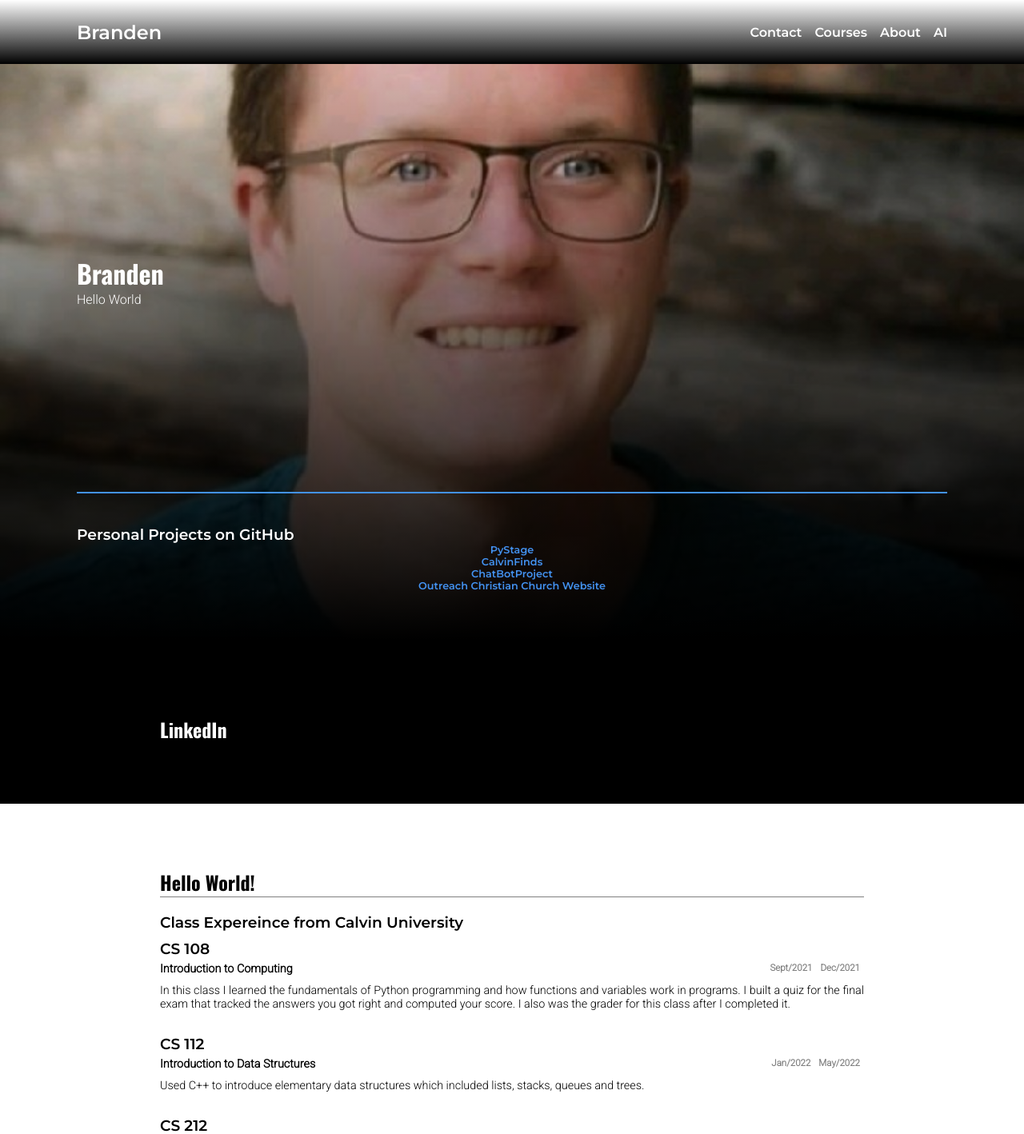
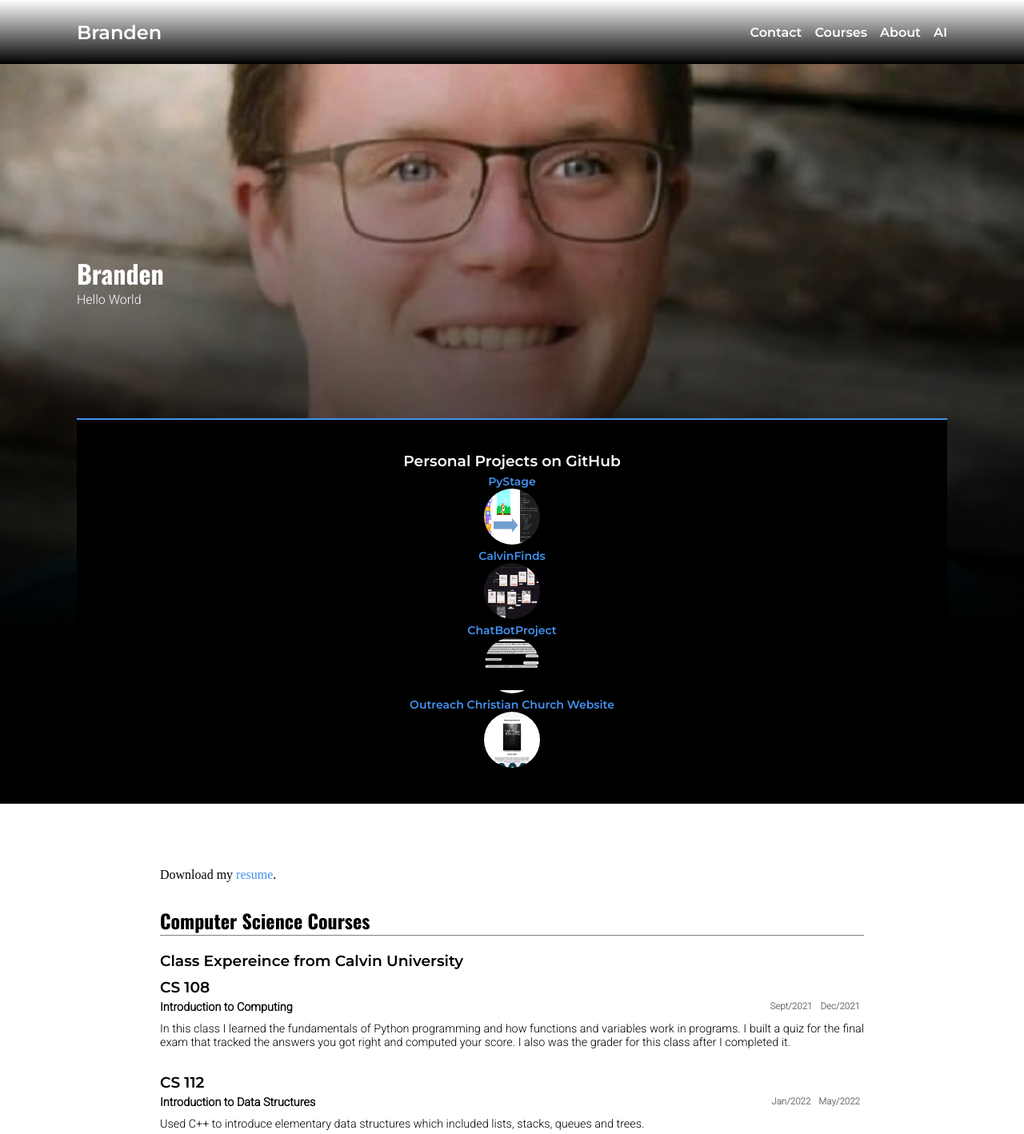
Before and after one commit to brandenHusted/PersonalWebsite, a PHP site: page / in a window 1280 px wide. Shown: the top 1418 px of the page at 80% size. Run offline with PHP 8.4, Linux system fonts and the light colour scheme.

Commit message:
added resume support and changed ui for projects

```diff
--- a/index.html
+++ b/index.html
@@ -14,10 +14,10 @@
     <link rel="stylesheet" href="styles/footer.css">
     <link rel="stylesheet" href="styles/index.css">
     <script type="text/javascript" src='styles/footer.js'></script>
-
     <link rel="stylesheet" href="https://cdnjs.cloudflare.com/ajax/libs/font-awesome/4.7.0/css/font-awesome.min.css">
     <link href="https://fonts.googleapis.com/css2?family=Montserrat:wght@600&family=Oswald:wght@700&family=Roboto:wght@300&display=swap" rel="stylesheet">
     <link rel="shortcut icon" href="images/cyber-attack.gif" type="image/x-icon">
+    <link rel="shortcut icon" href="images/pystage.png" type="image/x-icon">
 </head>
 
 <body>
@@ -44,19 +44,43 @@
         </div>
         <footer id="contact">
             <h3 style="color: white;">Personal Projects on GitHub</h3>
+            <div class="project">
             <ul>
-                <li><a href="https://github.com/pystage/pystage" target="_blank"><p>PyStage</p></a></li>
+                <li>
+                    <a href="https://github.com/pystage/pystage" target="_blank">
+                        <p>PyStage</p>
+                    </a>
+                    <img src="images/pystage.png" alt="PyStage Logo" style="width:70px;height:70px;">
+                </li>
             </ul>
-
+        </div>
+        <div class="project">
             <ul>
-                <li><a href="https://github.com/calvin-cs262-fall2023-teamA/client" target="_blank"><p>CalvinFinds</p></a></li>
+                <li><a href="https://github.com/calvin-cs262-fall2023-teamA/client" target="_blank">
+                    <p>CalvinFinds</p>
+                </a>
+                    <img src="images/calvinFinds.jpg" alt="CalvinFinds Logo" style="width:70px;height:70px;">
+                </li>
             </ul>
+        </div>
+        <div class="project">
             <ul>
-                <li><a href="https://github.com/brandenHusted/ChatBotProject" target="_blank"><p>ChatBotProject</p></a></li>
+                <li><a href="https://github.com/brandenHusted/ChatBotProject" target="_blank">
+                    <p>ChatBotProject</p>
+                </a>
+                <img src="images/chatbot.jpg" alt="chatbot Logo" style="width:70px;height:70px;">
+            </li>
             </ul>
+        </div>
+        <div class="project">
             <ul>
-                <li><a href="https://github.com/brandenHusted/outreach" target="_blank"><p>Outreach Christian Church Website</p></a></li>
+                <li><a href="https://github.com/brandenHusted/outreach" target="_blank">
+                    <p>Outreach Christian Church Website</p>
+                </a>
+                <img src="images/outreach.png" alt="outreach Logo" style="width:70px;height:70px;">
+            </li>
             </ul>
+        </div>
         </footer>
 
     </div>
@@ -73,9 +97,9 @@
 
 
     <div id="resume">
-
+        <p>Download my <a href="res/TheResume.docx" download>resume</a>.</p>
         <div id="experience">
-            <h2>Hello World!</h2>
+            <h2>Computer Science Courses</h2>
             <h3>Class Expereince from Calvin University</h3>
             <ol>
                 <li class="title">
--- a/styles/footer.js
+++ b/styles/footer.js
@@ -1,5 +1,6 @@
 
 function footer(){
+    // uses <link rel="stylesheet" href="https://cdnjs.cloudflare.com/ajax/libs/font-awesome/4.7.0/css/font-awesome.min.css"> from index.html
     document.write(`\
         <div id="footer-box">\
         \
@@ -9,7 +10,7 @@
                         <h2>Branden</h2>\
                         <p>\
                            <br>\
-                            Hello World!<br>\
+                            Husted<br>\
 
                         </p>\
                     </div>\
@@ -17,6 +18,13 @@
 
                      </br>
                         <a href="https://github.com/brandenHusted" target="_blank" class="fa fa-github"></a>\
+
+                        <a href="https://www.linkedin.com/in/branden-husted-6901aa211/" target="_blank" class="fa fa-linkedin"></a>\
+
+                        <a href="https://www.instagram.com/brandenhusted21/" target="_blank" class="fa fa-instagram"></a>\
+
+                    </div>\
+
 
                     </div>\
                 </div>\
@@ -29,5 +37,3 @@
         </div>\
     `);
 }
-/// Sowwyz#1337 ///
-/// Sowwyz ///
--- a/styles/index.css
+++ b/styles/index.css
@@ -26,8 +26,49 @@
     background-size: cover;
 }
 
+footer {
+    background-color: black;
+    padding: 20px;
+    text-align: center; /* Center align the content */
+}
+
+/* Style for each project item */
+footer ul {
+    list-style-type: none;
+    padding: 0;
+}
+
+footer ul li {
+    display: inline-block;
+    margin: 0 10px;
+}
+
+footer ul li a {
+    color: white;
+    text-decoration: none;
+}
+
+/* Style for project names and images */
+footer p {
+    color: white;
+    font-size: 14px;
+    margin-top: 5px;
+}
+
+footer img {
+    display: block;
+    margin: 0 auto; /* Center align images */
+    border-radius: 50%; /* Rounded corners for images */
+    transition: transform 0.3s ease-in-out;
+}
+
+/* Hover effect for images */
+footer img:hover {
+    transform: scale(1.1); /* Scale up on hover */
+}
+
 #contact {
-    margin-bottom: 20px;
+    margin-bottom: -200px;
 }
 
 #actual {
```
Also changed, not shown: images/calvinFinds.jpg (added), images/chatbot.jpg (added), images/outreach.png (added), images/pystage.png (added), 1 other file.
